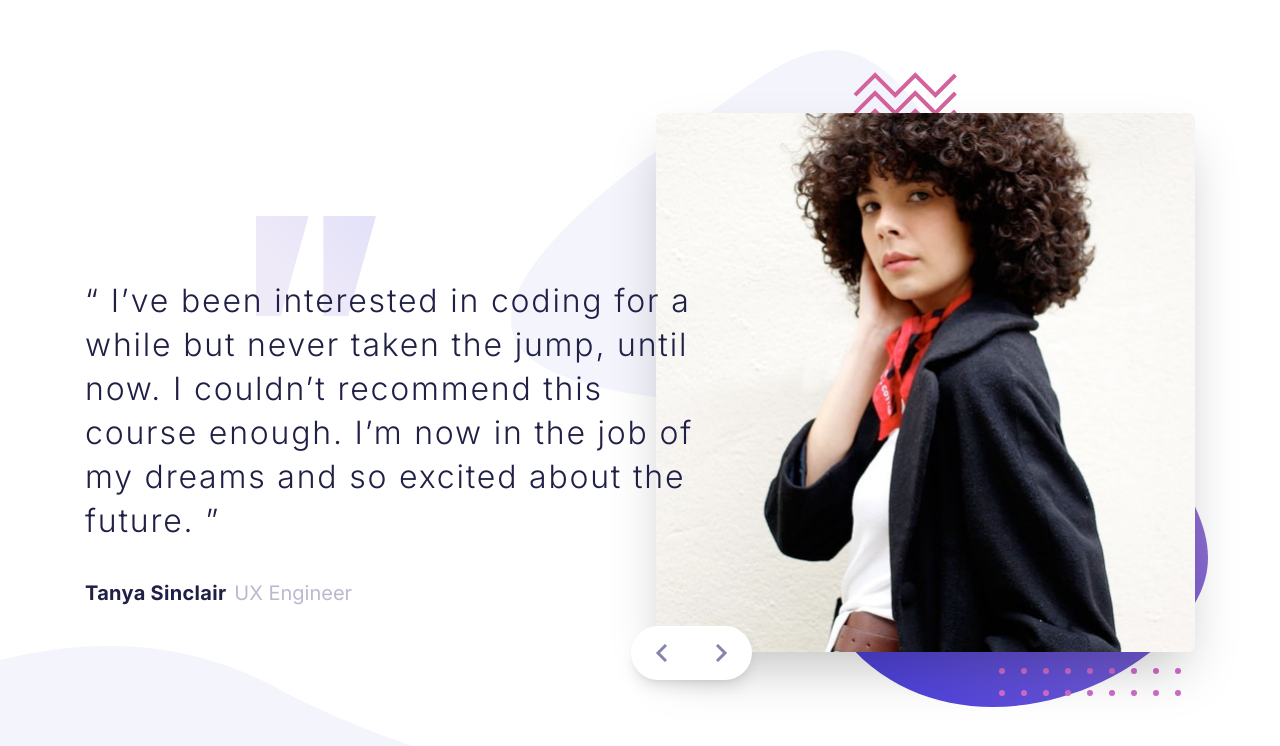
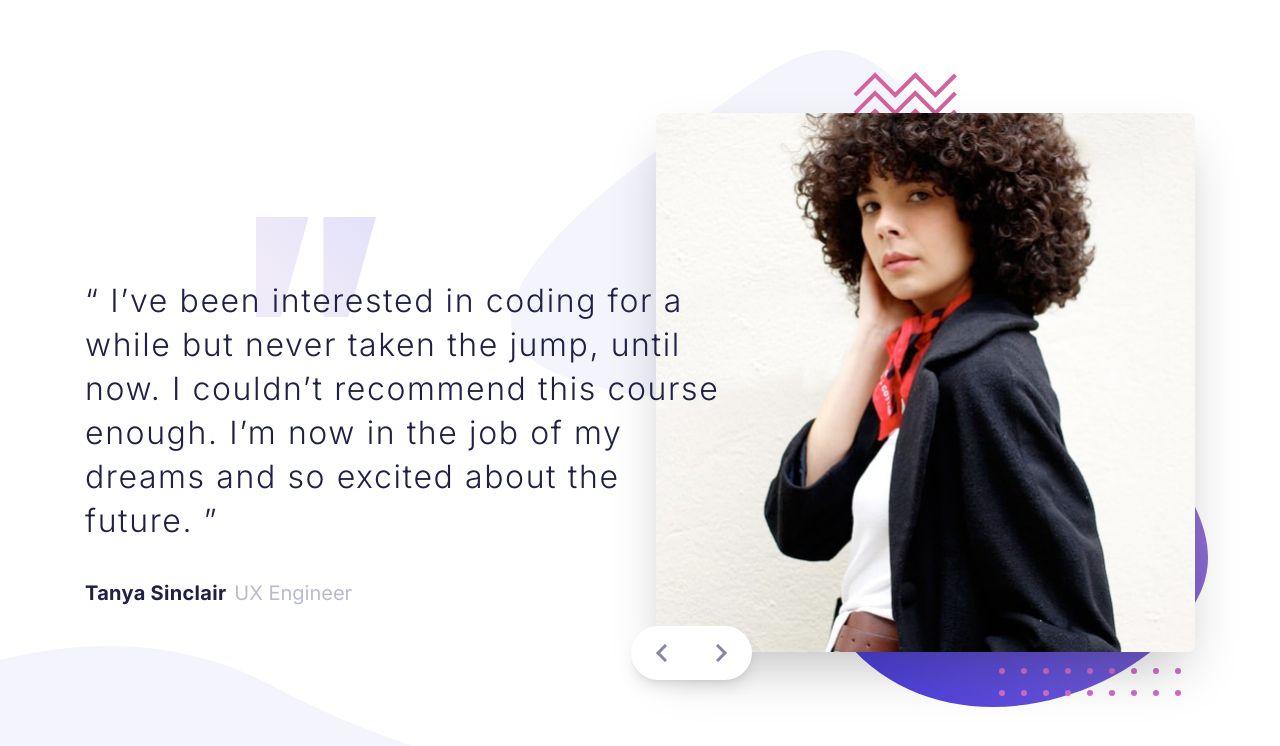
Before and after one commit to firoozehImany/coding-bootcamp-testimonials-slider-master, a React (Vite) app: page / in a window 1280 px wide. Shown: the top 746 px of the page. Built offline with nearby package versions, Linux system fonts and the light colour scheme.

Commit message:
style: further layout refinements and positioning fixes

```diff
--- a/src/components/Background.jsx
+++ b/src/components/Background.jsx
@@ -4,7 +4,7 @@ export default function Background() {
       <img
         src="/images/pattern-quotes.svg"
         alt=""
-        className="absolute top-[216px] left-64"
+        className="absolute top-[217px] left-64"
       />
 
       <img
--- a/src/components/Details.jsx
+++ b/src/components/Details.jsx
@@ -2,7 +2,7 @@ export default function Details({ data }) {
   const { feedback, name, role } = data;
   return (
     <article className="flex flex-col gap-[35px]">
-      <p className="text-[32px] text-text-primary font-light tracking-[1.8px] leading-[44px] w-[640px]">
+      <p className="text-[32px] text-text-primary font-light tracking-[1.6px] leading-[44px] w-[640px]">
         “ {feedback} ”
       </p>
       <div className="flex items-center gap-2 text-[20px]">
```
